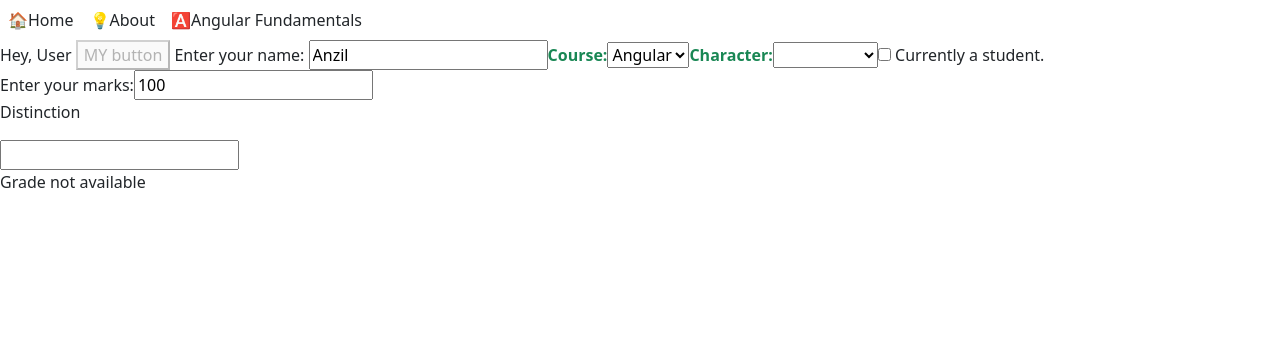
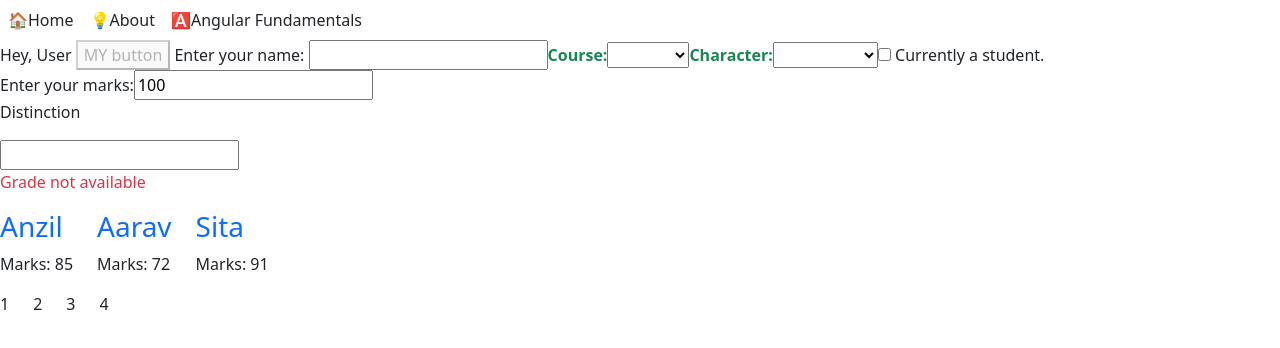
Before and after one commit to Anzilshrestha23/Angular_tutorial, an Angular app in the folder angular_tutorial/: page /angular-fundamentals in a window 1280 px wide. Shown: the top 348 px of the page. Built offline with nearby package versions, Linux system fonts and the light colour scheme.

Commit message:
Rendering lists with @for

```diff
--- a/angular_tutorial/src/app/angular-fundamentals/data-binding-lab/data-binding-lab.component.ts
+++ b/angular_tutorial/src/app/angular-fundamentals/data-binding-lab/data-binding-lab.component.ts
@@ -12,8 +12,8 @@ export class DataBindingLabComponent {
   name : string = "User"
   isoff: boolean = true;
   studentName: string ="";
-  username: string= "Anzil";
-  selectedCourse: string = 'Angular';
-  character: string= "Spiderman";
+  username: string= "";
+  selectedCourse: string = '';
+  character: string= '';
 
 }
--- a/angular_tutorial/src/app/angular-fundamentals/directives-control-flow/directives-control-flow.component.html
+++ b/angular_tutorial/src/app/angular-fundamentals/directives-control-flow/directives-control-flow.component.html
@@ -35,6 +35,20 @@
         }
 
 @default{
-            <p>Grade not available</p>
+            <p class="text-danger">Grade not available</p>
         }
     }
+
+<div class="d-flex gap-4">
+@for (student of students; track student.id ) {
+<article >
+    <h3 class="text-primary">{{ student.name }}</h3>
+    <p>Marks: {{ student.marks }}</p>
+</article>
+}
+</div>
+<div class="d-flex gap-4">
+@for(number of numbers; track number){
+    <p>{{number}}</p>
+}
+</div>
--- a/angular_tutorial/src/app/angular-fundamentals/directives-control-flow/directives-control-flow.component.ts
+++ b/angular_tutorial/src/app/angular-fundamentals/directives-control-flow/directives-control-flow.component.ts
@@ -10,6 +10,14 @@ import { FormsModule } from '@angular/forms';
   styleUrl: './directives-control-flow.component.css'
 })
 export class DirectivesControlFlowComponent {
-   marks : number = 100;
-   grade : string = '';
+  marks: number = 100;
+  grade: string = '';
+  //  students =['Anzil','Rancho','Ranbir','Krishav'];
+  students = [
+    { id: 102, name: 'Anzil', marks: 85 },
+    { id: 101, name: 'Aarav', marks: 72 },
+    { id: 103, name: 'Sita', marks: 91 }
+  ];
+
+  numbers = [1, 2, 3, 4]
 }
--- a/angular_tutorial/src/app/app.component.html
+++ b/angular_tutorial/src/app/app.component.html
@@ -8,5 +8,4 @@
 </nav>
 
 
-
 <router-outlet></router-outlet>
```
Also changed, not shown: 1 other file (tests, documents, lock files or other folders).
